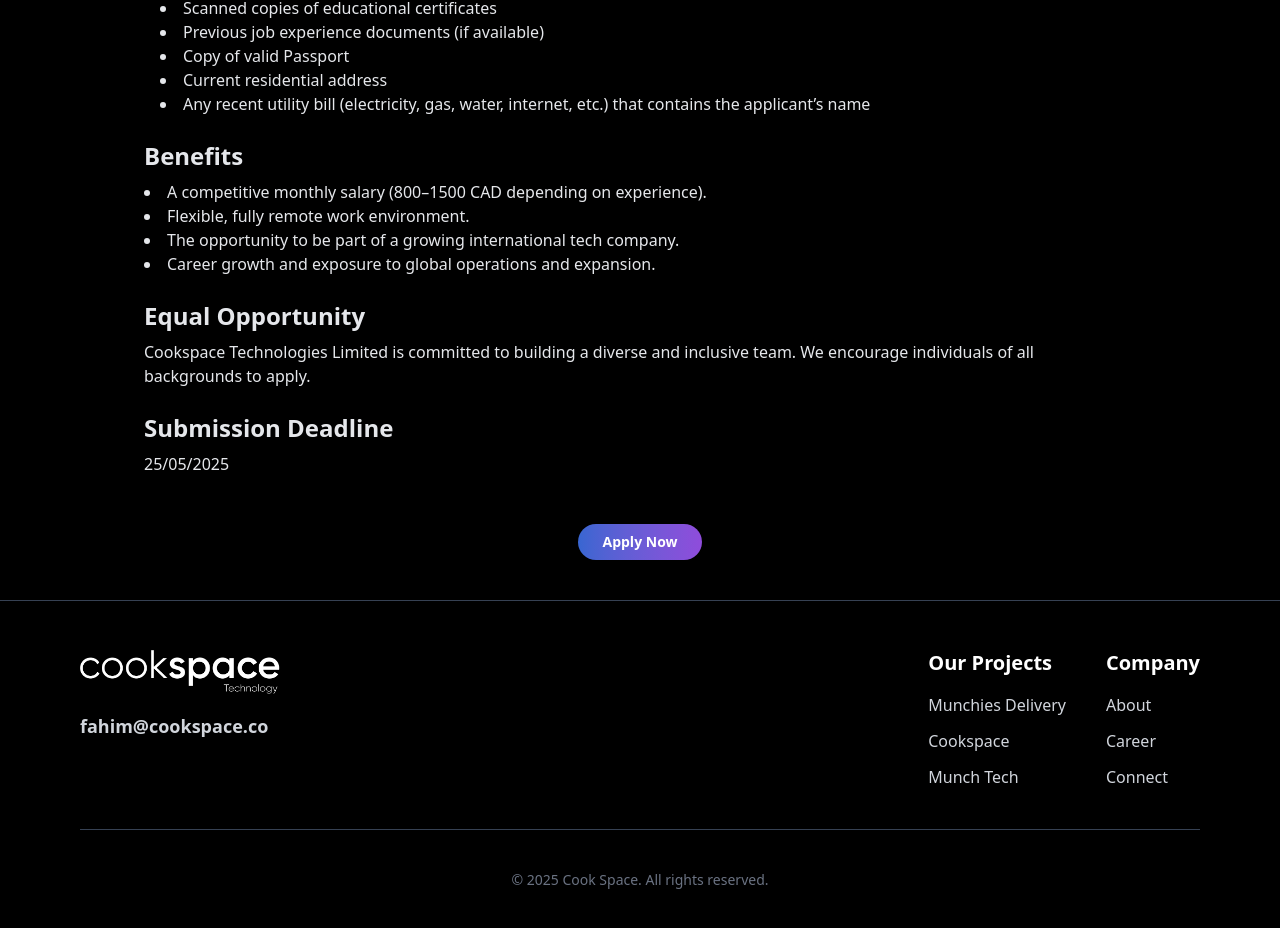
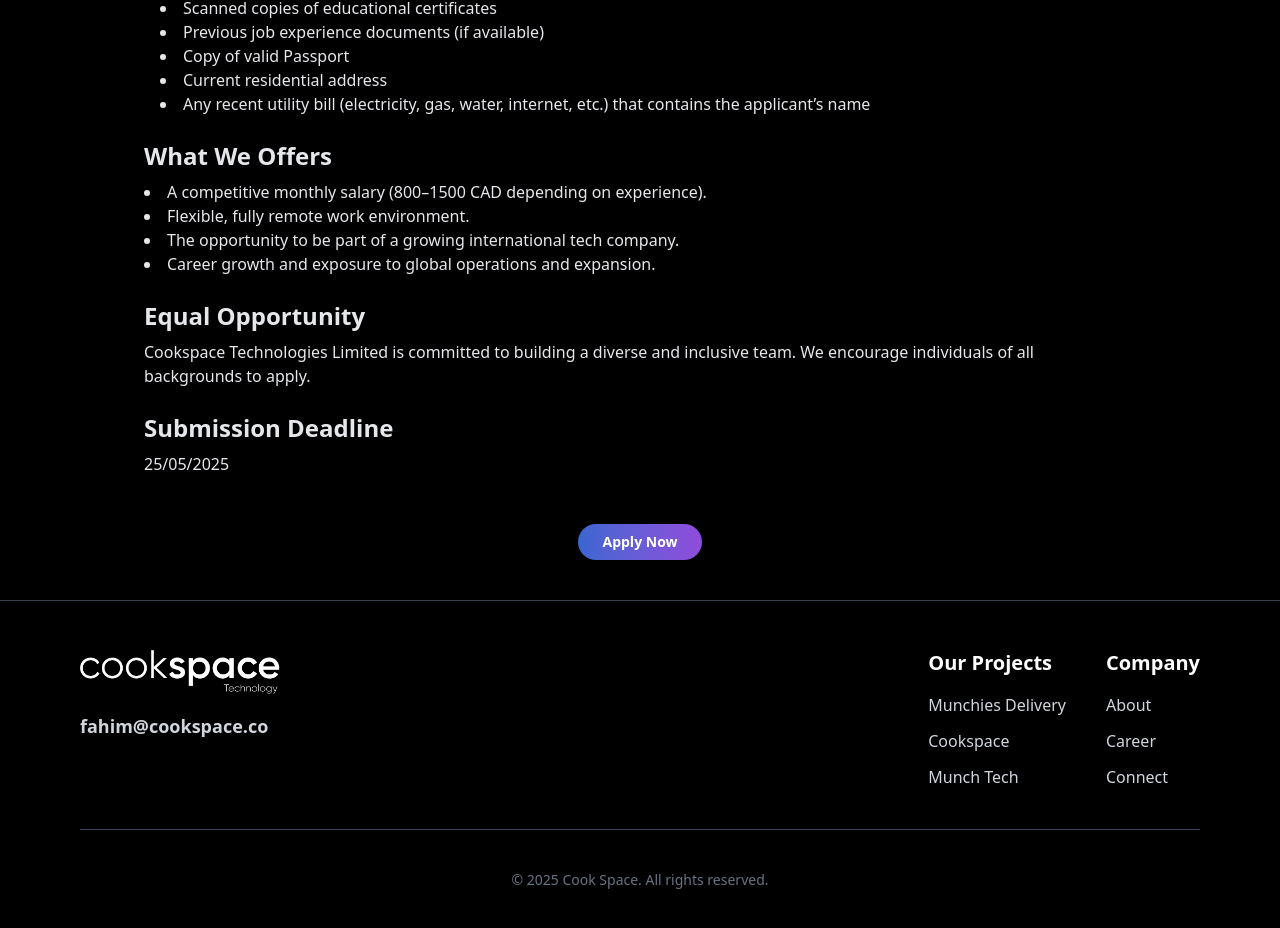
Before and after one commit to zorojuro75/cookspace, a Next.js app: page /career/business-development-executive in a window 1280 px wide. Shown: the part 1533-2461 px from the top of the page. Built offline with nearby package versions, Linux system fonts and the light colour scheme.

Commit message:
what we offers

```diff
--- a/app/career/[slug]/page.tsx
+++ b/app/career/[slug]/page.tsx
@@ -230,7 +230,7 @@
             </section>
 
             <section>
-              <h2 className="text-2xl font-bold mb-2">Benefits</h2>
+              <h2 className="text-2xl font-bold mb-2">What We Offers</h2>
               <ul className="list-disc list-inside">
                 {job.benefits.map((item, index) => (
                   <li key={index}>{item}</li>
```
